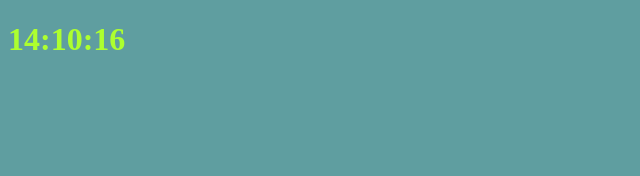
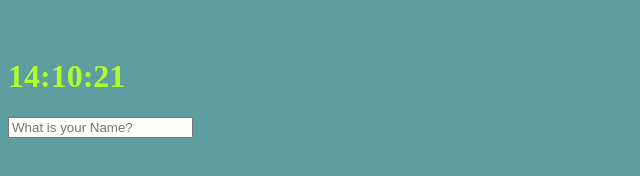
Before and after one commit to j-ij-i/Momentum, a plain HTML site: page index.html in a window 1280 px wide. Shown: the whole page, without its empty margins (0-640 px from the left). Drawn offline with Linux system fonts and the light colour scheme.

Commit message:
use LocalStorage

```diff
--- a/clock.js
+++ b/clock.js
@@ -1,18 +1,19 @@
 const clockContainer = document.querySelector(".js-clock"),
     clockTitle = clockContainer.querySelector("h1");
-
 
 function getTime(){
     const date = new Date();
     const Hours = date.getHours();
     const mins = date.getMinutes();
     const sec = date.getSeconds();
-    console.log(`${Hours}:${mins}`);
-    clockTitle.innerText = `${Hours}:${mins}:${sec}`;
+    clockTitle.innerText = `
+    ${Hours < 10 ? `0${Hours}` : Hours}:${mins < 10 ? `0${mins}` : mins}:${sec < 10 ? `0${sec}` : sec}
+    `;
 }
 
 function init(){
     getTime();
+    setInterval(getTime, 1000);
     //clockTitle = clockTitle.innerHTML();
 }
 
--- /dev/null
+++ b/greeting.js
@@ -0,0 +1,51 @@
+const form = document.querySelector(".js-form"),
+input = document.querySelector("input"),
+greeting = document.querySelector(".js-greetings");
+test = document.querySelector(".test");
+
+const USER_LS = "currentUser",
+    SHOWING_CN = "showing";
+
+function saveName(text){
+    localStorage.setItem(USER_LS, text);
+}
+
+
+function handleSubmit(event){
+    event.preventDefault();
+    const currentValue = input.value;
+    console.log(currentValue);
+    saveName(currentValue);
+    paintGreeting(currentValue);
+}
+
+
+function askForName(){
+    form.classList.add(SHOWING_CN);
+    greeting.classList.remove(SHOWING_CN);
+    form.addEventListener("submit", handleSubmit);
+}
+
+function paintGreeting(text) {
+    form.classList.remove(SHOWING_CN);
+    greeting.classList.add(SHOWING_CN);
+    greeting.innerText = `Hello ${text}`;
+}
+
+function loadName(){
+    const currentUser = localStorage.getItem(USER_LS);
+    console.log(currentUser);
+    if(currentUser === null){
+        askForName();
+    } else {
+        paintGreeting(currentUser);
+        console.log("here");
+    }
+
+}
+
+function init(){
+    loadName();
+}
+
+init();
--- a/index.html
+++ b/index.html
@@ -3,14 +3,19 @@
   <head>
     <meta charset="utf-8">
     <meta name="viewport" content="width=device-width">
-    <title >test page</title>
+    <title >Momentum</title>
     <link href="style.css" rel="stylesheet" type="text/css" />
   </head>
 
   <body>
     <div class="js-clock">
-      <h1 clss="js-title">00:00</h1>
+      <h1 clss="js-title"></h1>
+      <h4 class ="js-greetings greetings">hi</h4>
     </div>
+    <form class = "js-form form">
+      <input type="text" placeholder="What is your Name?"/>
+    </form>
     <script src="clock.js"></script>
+    <script src="greeting.js"></script>
   </body>
 </html>
--- a/style.css
+++ b/style.css
@@ -3,7 +3,6 @@ body {
 }
 
 h1{
-
     color:greenyellow;
 }
 
@@ -11,3 +10,11 @@ h1{
     color:hotpink;
     transition: color 0.5s ease-in-out;
 }
+.greetings,
+.form{
+  display: none;
+}
+
+.showing {
+  display: block;
+}
```
